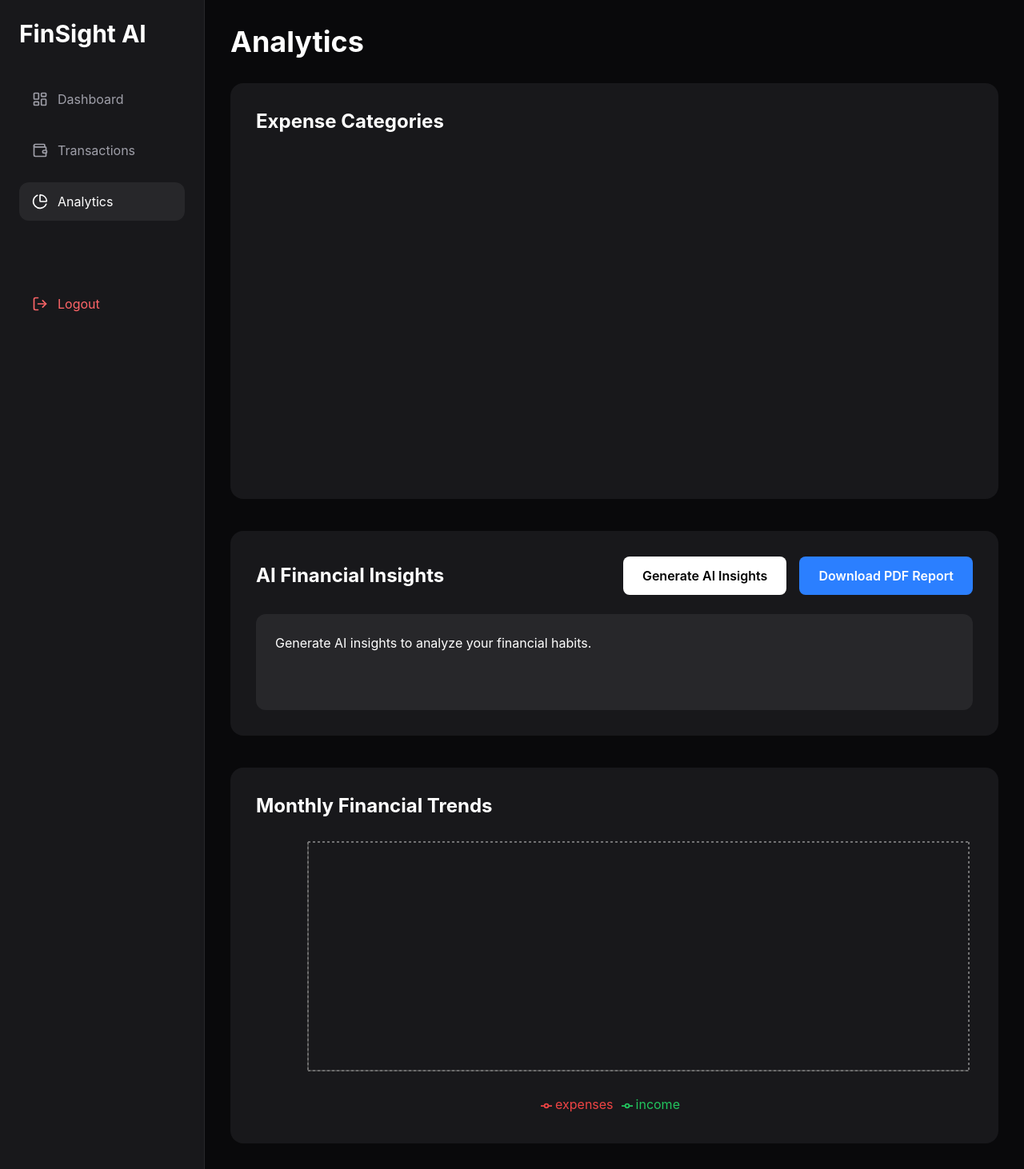
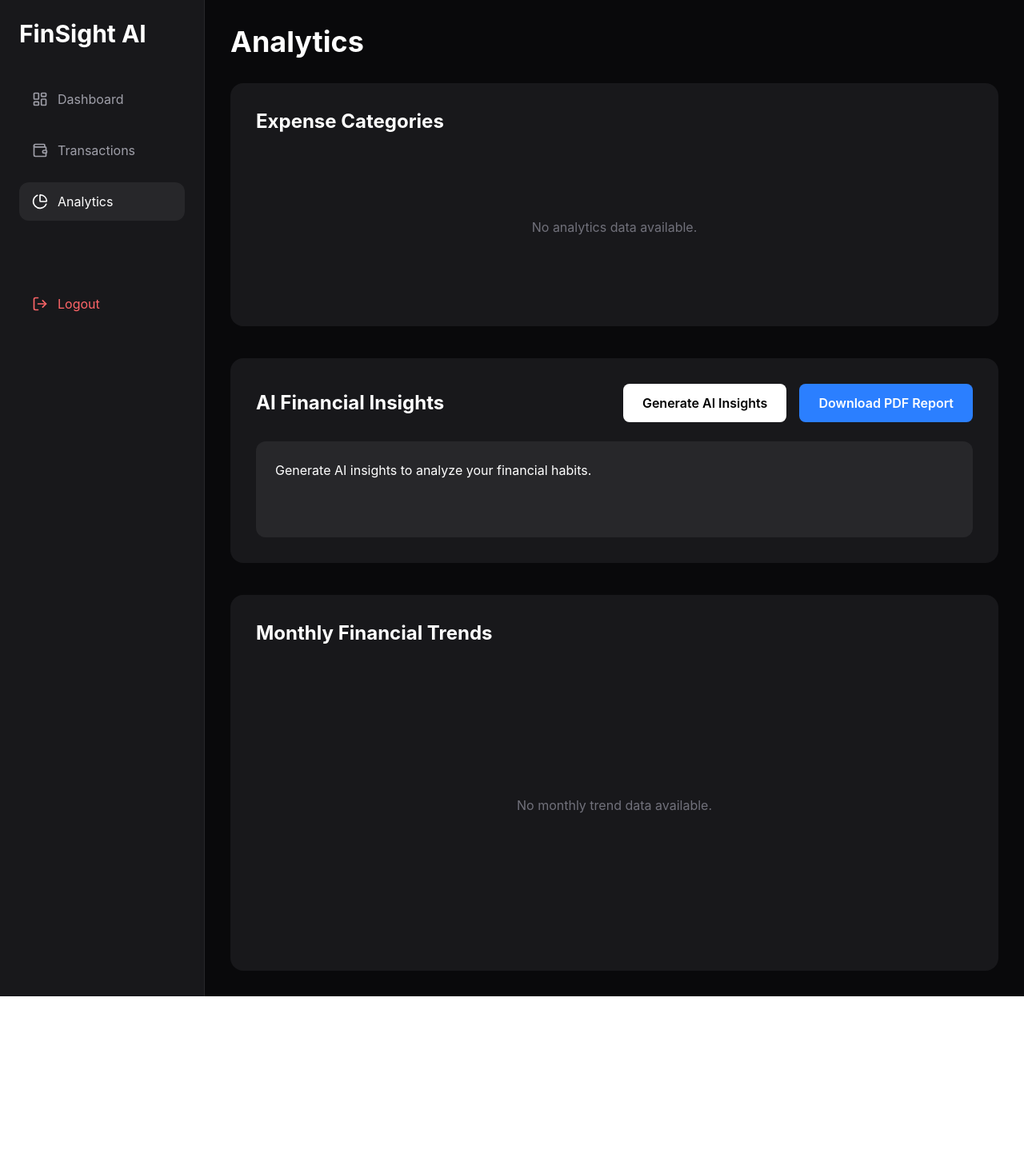
Before and after one commit to balqiskay/finsight-ai, a React (Vite) app in the folder client/: page /analytics in a window 1280 px wide. Shown: the whole page at 80% size. After the commit the page ends 1246 px from the top, so only its background shows below. Built offline with nearby package versions, Linux system fonts and the light colour scheme; sample sign-in values are in the browser's storage.

Commit message:
Add register flow and analytics empty states

```diff
--- a/client/src/pages/Analytics.jsx
+++ b/client/src/pages/Analytics.jsx
@@ -214,6 +214,8 @@ const insightsText =
 
         <div className="w-full flex justify-center">
 
+          {categoryData.length > 0 ? (
+
             <div className="w-[280px] h-[280px] md:w-[400px] md:h-[400px]">
 
               <ResponsiveContainer
@@ -224,10 +226,12 @@ const insightsText =
                 <PieChart>
 
                   <Pie
-                  data={categoryData.map(item => ({
+                  data={categoryData.map(
+                    (item) => ({
                       ...item,
-                    total: Number(item.total)
-                  }))}
+                      total: Number(item.total),
+                    })
+                  )}
                   dataKey="total"
                   nameKey="category"
                   cx="50%"
@@ -243,7 +247,8 @@ const insightsText =
                       key={index}
                       fill={
                         COLORS[
-                            index % COLORS.length
+                          index %
+                          COLORS.length
                         ]
                       }
                       />
@@ -260,6 +265,16 @@ const insightsText =
               </ResponsiveContainer>
 
             </div>
+
+          ) : (
+
+          <div className="text-zinc-500 py-20">
+
+            No analytics data available.
+
+          </div>
+
+          )}
 
         </div>
 
@@ -366,6 +381,8 @@ const insightsText =
 
       <div className="w-full h-[350px]">
 
+        {monthlyData.length > 0 ? (
+
           <ResponsiveContainer
           width="100%"
           height="100%"
@@ -403,6 +420,13 @@ const insightsText =
 
           </ResponsiveContainer>
 
+        ) : (
+
+        <div className="flex items-center justify-center h-full text-zinc-500">
+          No monthly trend data available.
+        </div>
+      )}
+
       </div>
 
       </div>
```
Lines whose indentation alone changed are shown as unchanged.
